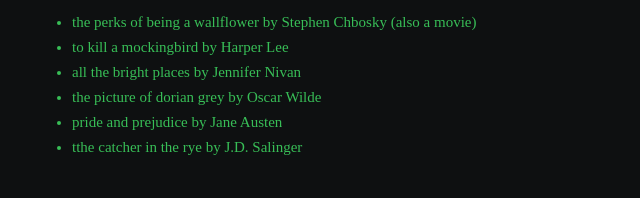
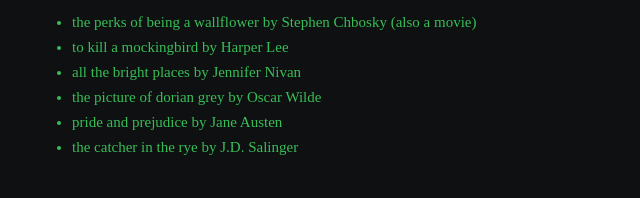
Before and after one commit to riyasingla2/mentalhealthhub, a plain HTML site: page index.html in a window 1280 px wide. Shown: the part 1660-1858 px from the top of the page, 293-933 px from the left. Drawn offline with nearby package versions, Linux system fonts and the light colour scheme.

Commit message:
Update index.html

```diff
--- a/index.html
+++ b/index.html
@@ -136,7 +136,7 @@ mental health :) </br> </h1>
 <li id='ob'> all the bright places by Jennifer Nivan</li>
 <li id='ob'> the picture of dorian grey by Oscar Wilde  </li>
 <li id='ob'> pride and prejudice by Jane Austen  </li>
-<li id='ob'> tthe catcher in the rye by J.D. Salinger </li>
+<li id='ob'> the catcher in the rye by J.D. Salinger </li>
 
 </div>
 
```
